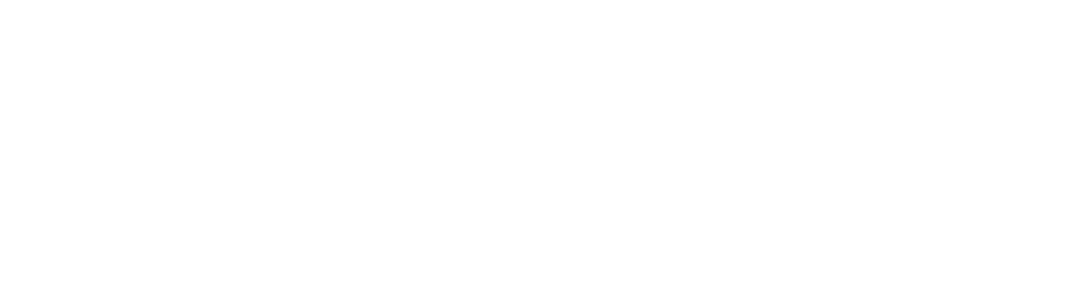
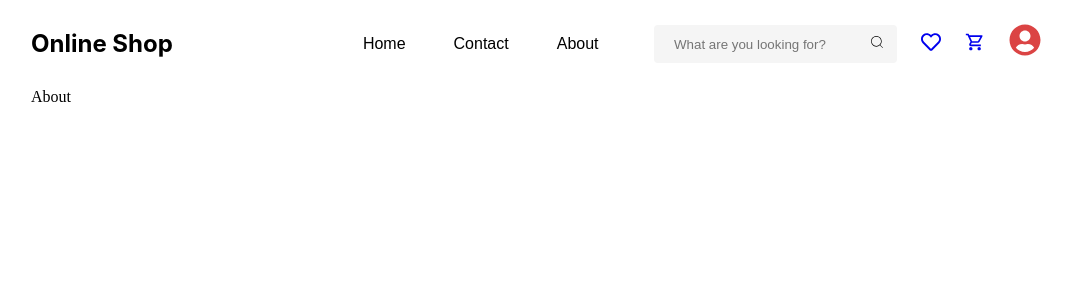
Before and after one commit to VefxoNadiradze/OnlineShop, a React (Vite) app: page /About in a window 1280 px wide. Shown: the top 300 px of the page, without its empty margins (104-1176 px from the left). Built offline with nearby package versions, Linux system fonts and the light colour scheme.

Commit message:
create navigation and some components. finish desktop styles for header

```diff
--- a/package.json
+++ b/package.json
@@ -15,6 +15,7 @@
     "@types/styled-components": "^5.1.34",
     "react": "^19.0.0",
     "react-dom": "^19.0.0",
+    "react-icons": "^5.5.0",
     "react-redux": "^9.2.0",
     "react-router-dom": "^7.2.0",
     "styled-components": "^6.1.15"
--- /dev/null
+++ b/src/GlobalStyles.ts
@@ -0,0 +1,19 @@
+import { createGlobalStyle } from "styled-components";
+
+const GlobalStyle = createGlobalStyle`
+
+   @import url('https://fonts.googleapis.com/css2?family=Poppins:ital,wght@0,100;0,200;0,300;0,400;0,500;0,600;0,700;0,800;0,900;1,100;1,200;1,300;1,400;1,500;1,600;1,700;1,800;1,900&display=swap');
+   @import url('https://fonts.googleapis.com/css2?family=Inter:ital,opsz,wght@0,14..32,100..900;1,14..32,100..900&display=swap');
+
+   *{
+    margin: 0;
+    padding: 0;
+    box-sizing: border-box;
+   }
+
+   body{
+    padding: 0 135px;
+   }
+`
+
+export default GlobalStyle
--- /dev/null
+++ b/src/components/Header.tsx
@@ -0,0 +1,136 @@
+import { Link } from 'react-router-dom'
+import styled from 'styled-components'
+import { CiSearch } from "react-icons/ci";
+import { FaRegHeart } from "react-icons/fa";
+import { MdOutlineShoppingCart } from "react-icons/md";
+import { FaUserCircle } from "react-icons/fa";
+
+export default function Header() {
+  return (
+    <HeaderStyles>
+        <nav>
+            <Link to={"/"}>Online Shop</Link>
+            <ul>
+                 <li>
+                    <Link to="/">Home</Link>
+                 </li>
+                 <li>
+                    <Link to="/Contact">Contact</Link>
+                 </li>
+
+                 <li>
+                    <Link to="/About">About</Link>
+                 </li>
+            </ul>
+        </nav>
+
+        <div className="user-actions">
+            <form >
+                <input type="text" placeholder='What are you looking for?' />
+                <span>
+                  <CiSearch />
+                </span>
+
+            </form>
+            <Link to={"/Wishlist"}>
+            <FaRegHeart />
+            </Link>
+
+            <Link to={"/Cart"}>
+            <MdOutlineShoppingCart />
+            </Link>
+
+            <button className='ProfileButton'>
+            <FaUserCircle />
+            </button>
+
+        </div>
+    </HeaderStyles>
+  )
+}
+
+const HeaderStyles = styled.header`
+        display: flex;
+        align-items: center;
+        justify-content: space-between;
+        padding: 24px 0;
+        nav{
+            display: flex;
+            column-gap: 190px;
+
+            a{
+                text-decoration: none;
+              color: rgb(0, 0, 0);
+              font-family: "Inter", sans-serif;
+              font-size: 24px;
+              font-weight: 700;
+              line-height: 24px;
+              letter-spacing: 3%;
+            }
+
+            ul{
+                display: flex;
+                column-gap: 48px;
+                list-style: none;
+
+                li{
+                    a{
+                    text-decoration: none;
+                    color: rgb(0, 0, 0);
+                    font-family: "Poppins", sans-serif;
+                    font-size: 16px;
+                    font-weight: 400;
+                     line-height: 24px;
+                 }
+                }
+
+            }
+        }
+
+        .user-actions{
+            display: flex;
+            align-items: center;
+            column-gap: 24px;
+           form{
+            position: relative;
+            width: 243px;
+            height: 38px;
+            span{
+                position: absolute;
+                top: 50%;
+                transform: translateY(-50%);
+                right: 12px;
+            }
+            input{
+                border-radius: 4px;
+               background: rgb(245, 245, 245);
+               border: none;
+               width: 100%;
+               height: 100%;
+               padding: 4px 20px;
+               outline: none;
+               font-family: "Poppins", sans-serif;
+               font-weight: 400;
+
+               &:placeholder{
+                font-family: "Poppins", sans-serif;
+                font-weight: 400;
+               }
+
+            }
+           }
+
+           a{
+            font-size: 20px;
+           }
+
+           .ProfileButton{
+            background-color: transparent;
+            border: none;
+            font-size: 32px;
+            color:rgb(219, 68, 68);
+            cursor: pointer;
+           }
+        }
+
+`
--- /dev/null
+++ b/src/components/Layout.tsx
@@ -0,0 +1,12 @@
+import { Outlet } from "react-router-dom";
+import Header from "./Header";
+
+
+export default function Layout() {
+  return (
+    <>
+     <Header/>
+     <Outlet/>
+    </>
+  )
+}
--- a/src/main.tsx
+++ b/src/main.tsx
@@ -1,12 +1,42 @@
 import { StrictMode } from 'react'
 import { createRoot } from 'react-dom/client'
+import { createBrowserRouter, RouterProvider } from 'react-router-dom'
+import Layout from './components/Layout'
+import { Provider } from 'react-redux'
+import { Store } from './redux/store'
+import Home from './pages/Home'
+import Contact from './pages/Contact'
+import About from './pages/About'
+import GlobalStyle from './GlobalStyles'
 
 
-
+const router = createBrowserRouter([
+   {
+     path: "/",
+     element: <Layout/>,
+     children: [
+        {
+          path: "/",
+          element: <Home/>
+        },
+        {
+          path: "/Contact",
+          element: <Contact/>
+        },
+        {
+          path: "/About",
+          element: <About/>
+        }
+     ]
+   }
+])
 
 
 createRoot(document.getElementById('root')!).render(
   <StrictMode>
-
+    <Provider store={Store}>
+      <GlobalStyle/>
+    <RouterProvider router={router} />
+    </Provider>
   </StrictMode>
 )
--- /dev/null
+++ b/src/pages/About.tsx
@@ -0,0 +1,7 @@
+import React from 'react'
+
+export default function About() {
+  return (
+    <div>About</div>
+  )
+}
--- /dev/null
+++ b/src/pages/Contact.tsx
@@ -0,0 +1,7 @@
+import React from 'react'
+
+export default function Contact() {
+  return (
+    <div>Contact</div>
+  )
+}
--- /dev/null
+++ b/src/pages/Home.tsx
@@ -0,0 +1,7 @@
+import React from 'react'
+
+export default function Home() {
+  return (
+    <div>Home</div>
+  )
+}
```
Also changed, not shown: 1 other file (tests, documents, lock files or other folders).
